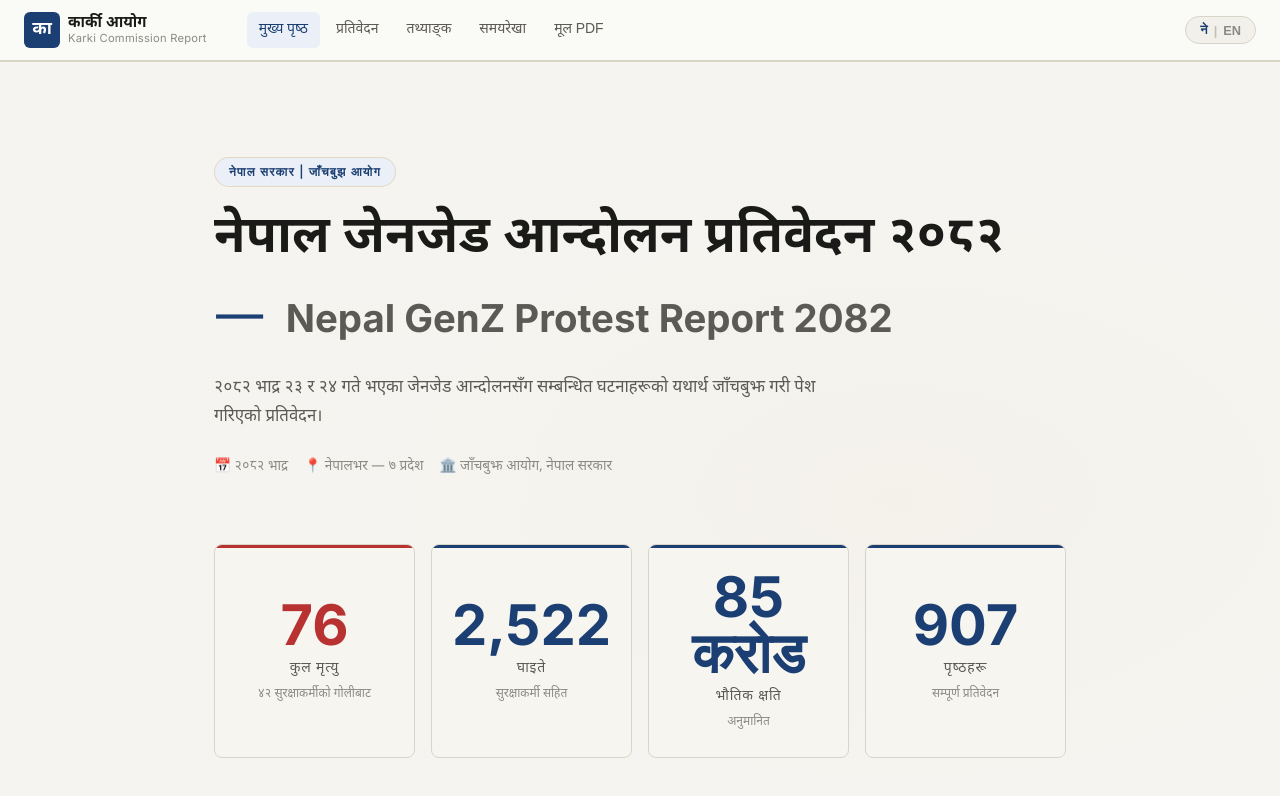
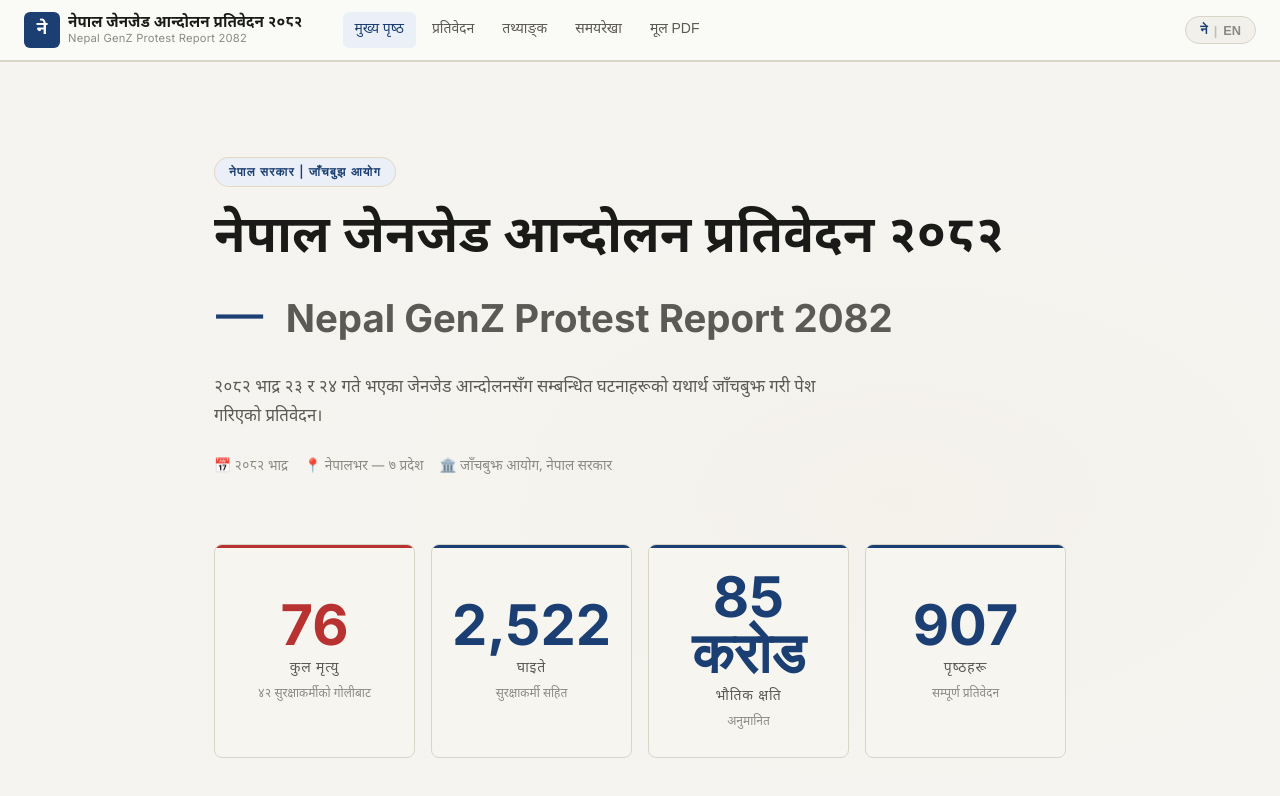
Before and after one commit to nepalgenz/nepalgenz.github.io, a React (Vite) app: page / in a window 1280 px wide. Shown: the top 796 px of the page. Built offline with nearby package versions, Linux system fonts and the light colour scheme; no server answers.

Commit message:
Update header brand to Nepal GenZ Protest Report 2082

```diff
--- a/src/components/Header.jsx
+++ b/src/components/Header.jsx
@@ -25,10 +25,10 @@ export default function Header({ onMenuToggle }) {
             <span />
           </button>
           <Link to="/" className="brand-link">
-            <div className="brand-emblem">का</div>
+            <div className="brand-emblem">ने</div>
             <div className="brand-text">
-              <span className="brand-title-ne">कार्की आयोग</span>
-              <span className="brand-title-en">Karki Commission Report</span>
+              <span className="brand-title-ne">नेपाल जेनजेड आन्दोलन प्रतिवेदन २०८२</span>
+              <span className="brand-title-en">Nepal GenZ Protest Report 2082</span>
             </div>
           </Link>
         </div>
```
